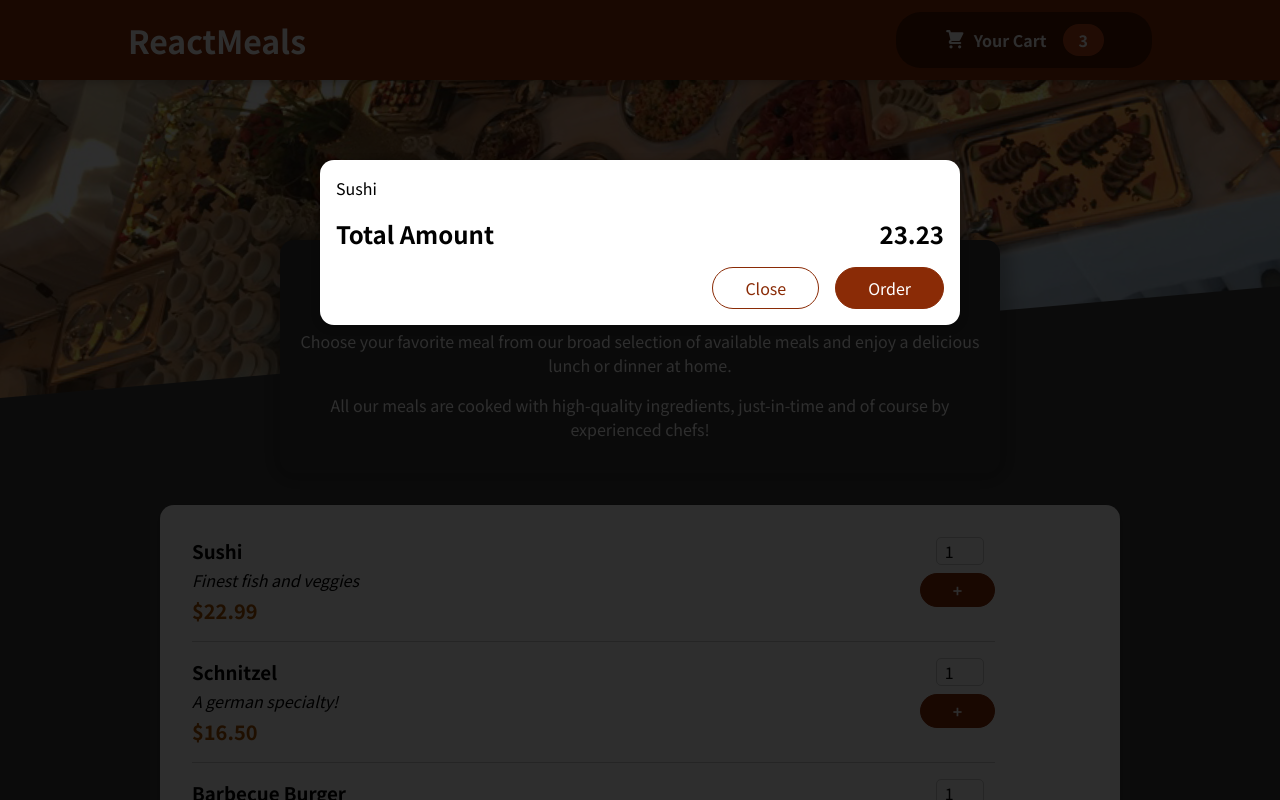
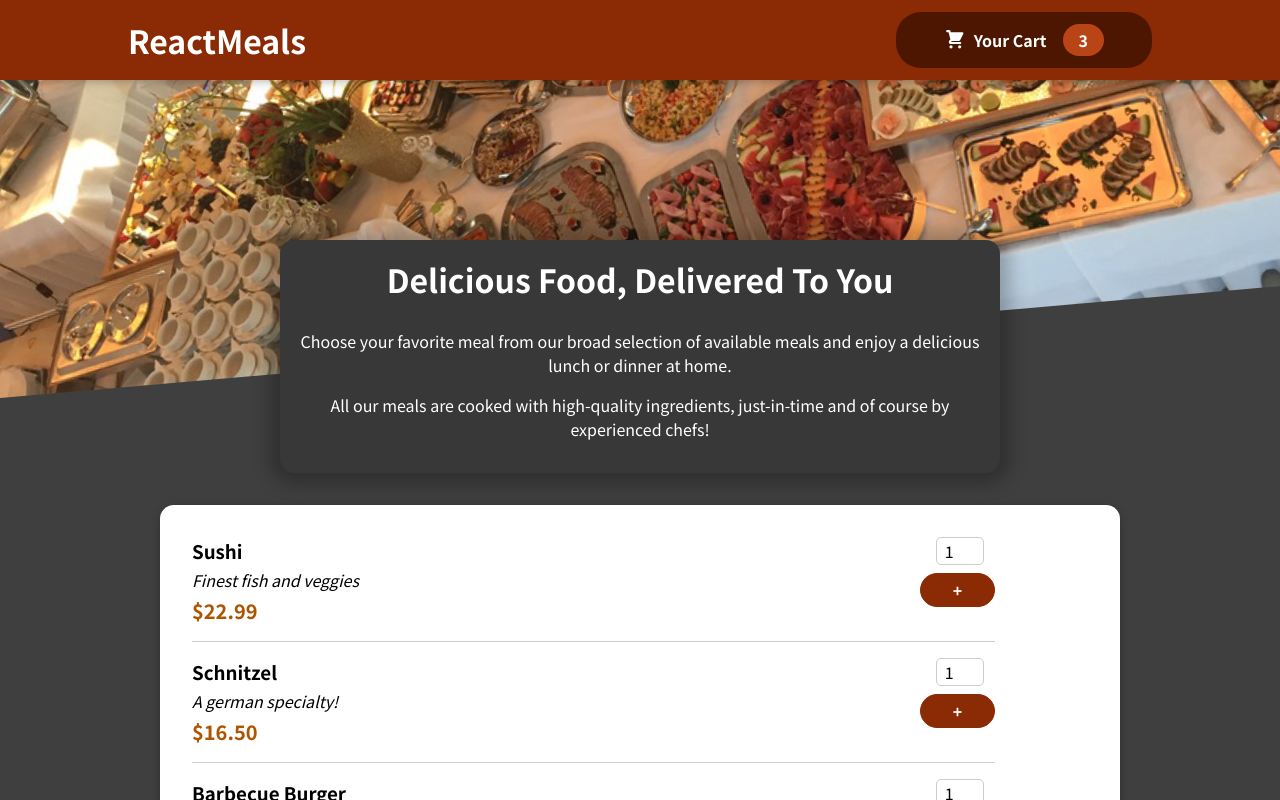
Before and after one commit to zarmintaa/food-order-app, a React (Create React App) app: page / in a window 1280 px wide. Shown: the top 800 px of the page. Built offline with nearby package versions, Linux system fonts and the light colour scheme.

Commit message:
Cart & Modal State

```diff
--- a/src/App.js
+++ b/src/App.js
@@ -1,13 +1,24 @@
-import { Fragment } from "react";
+import { Fragment, useState } from "react";
+
 import Header from "./components/Layout/Header";
 import Meals from "./components/Meals/Meals";
 import Cart from "./components/Cart/Cart";
 
 function App() {
+  const [cartIsShown, setCartIsShown] = useState(false);
+
+  const showCartHandler = () => {
+    setCartIsShown(true);
+  };
+
+  const hideCartHandler = () => {
+    setCartIsShown(false);
+  };
+
   return (
     <Fragment>
-      <Cart />
-      <Header />
+      {cartIsShown && <Cart onClose={hideCartHandler} />}
+      <Header onShowCart={showCartHandler} />
       <main>
         <Meals />
       </main>
--- a/src/components/Cart/Cart.js
+++ b/src/components/Cart/Cart.js
@@ -15,14 +15,16 @@
     </ul>
   );
   return (
-    <Modal>
+    <Modal onClose={props.onClose}>
       {cartItems}
       <div className={classes.total}>
         <span>Total Amount</span>
         <span>23.23</span>
       </div>
       <div className={classes.actions}>
-        <button className={classes["button--alt"]}>Close</button>
+        <button className={classes["button--alt"]} onClick={props.onClose}>
+          Close
+        </button>
         <button className={classes.button}>Order</button>
       </div>
     </Modal>
--- a/src/components/Layout/Header.js
+++ b/src/components/Layout/Header.js
@@ -8,7 +8,7 @@
     <Fragment>
       <header className={classes.header}>
         <h1>ReactMeals</h1>
-        <HeaderCartButton />
+        <HeaderCartButton onClick={props.onShowCart} />
       </header>
       <div className={classes["main-image"]}>
         <img src={mealsImage} alt="meals bg" />
--- a/src/components/Layout/HeaderCartButton.js
+++ b/src/components/Layout/HeaderCartButton.js
@@ -7,9 +7,9 @@
 import CartIcon from "../Cart/CartIcon";
 import classes from "./HeaderCartButton.module.css";
 
-const HeaderCartButton = () => {
+const HeaderCartButton = (props) => {
   return (
-    <button className={classes.button}>
+    <button className={classes.button} onClick={props.onClick}>
       <span className={classes.icon}>
         <CartIcon />
       </span>
--- a/src/components/UI/Modal.js
+++ b/src/components/UI/Modal.js
@@ -3,7 +3,7 @@
 import ReactDOM from "react-dom";
 
 const Backdrop = (props) => {
-  return <div className={classes.backdrop} />;
+  return <div className={classes.backdrop} onClick={props.onClose} />;
 };
 
 const ModalOverlay = (props) => {
@@ -19,7 +19,10 @@
 const Modal = (props) => {
   return (
     <Fragment>
-      {ReactDOM.createPortal(<Backdrop />, portalElement)}
+      {ReactDOM.createPortal(
+        <Backdrop onClose={props.onClose} />,
+        portalElement
+      )}
       {ReactDOM.createPortal(
         <ModalOverlay>{props.children}</ModalOverlay>,
         portalElement
```
